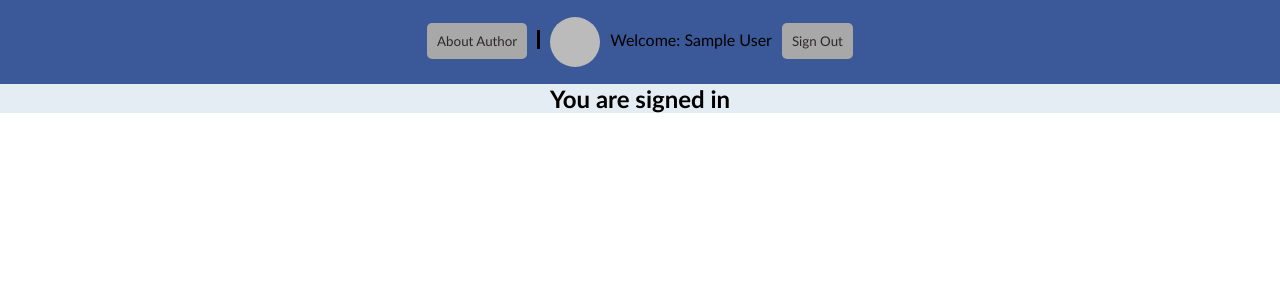
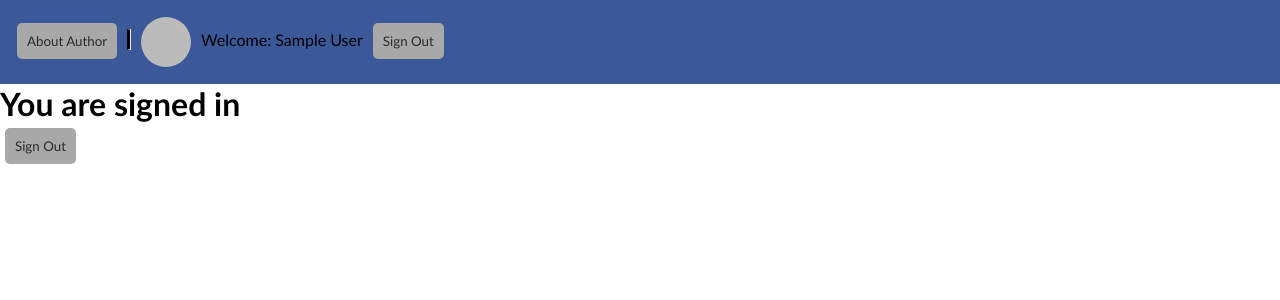
Before and after one commit to EdenSharoni/faceweb, a React (Create React App) app: page /home in a window 1280 px wide. Shown: the top 300 px of the page. Built offline with nearby package versions, Linux system fonts and the light colour scheme; no server answers; sample sign-in values are in the browser's storage.

Commit message:
authentication

```diff
--- a/src/App.css
+++ b/src/App.css
@@ -46,7 +46,7 @@ p {
   right: 0;
 }
 
-.vertical_line {
+hr {
   border-left: 3px solid black;
   display: inline;
 }
--- a/src/App.js
+++ b/src/App.js
@@ -1,6 +1,7 @@
-import React, { Component } from "react";
+import React from "react";
 import "./App.css";
 import { BrowserRouter as Router, Switch, Route } from "react-router-dom";
+import { Redirect } from "react-router-dom";
 import Home from "./components/Home";
 import SignIn from "./components/SignIn";
 import NavBar from "./components/NavBar";
@@ -12,7 +13,7 @@ import "firebase/auth"; //import auth for our user authentication
 
 //hooks
 import { useAuthState } from "react-firebase-hooks/auth";
-import { useCollectionData } from "react-firebase-hooks/firestore";
+//import { useCollectionData } from "react-firebase-hooks/firestore";
 
 //initialize our app
 if (!firebase.apps.length)
@@ -29,14 +30,36 @@ if (!firebase.apps.length)
 
 //reference to our auth and sdk as global variables
 const auth = firebase.auth();
-const firestore = firebase.firestore();
+//const firestore = firebase.firestore();
 
 function App() {
   const [user] = useAuthState(auth);
 
   return (
-    <div className="page_layout">
-      <NavBar auth={auth} />
+    <Router>
+      <NavBar user={user} auth={auth} />
+      <Switch>
+        <Route
+          exact
+          path="/"
+          render={(props) => <SignIn firebase={firebase} auth={auth} />}
+        />
+        <Route
+          exact
+          path="/home"
+          render={(props) =>
+            user ? <Home user={user} auth={auth} /> : <Redirect push to="./" />
+          }
+        />
+        <Route path="*" component={() => "404 NOT FOUND"} />
+      </Switch>
+    </Router>
+  );
+}
+
+/*
+   <div>
+    <NavBar auth={auth} />
       <section>
         {user ? (
           <Home auth={auth} />
@@ -45,7 +68,19 @@ function App() {
         )}
       </section>
     </div>
-  );
-}
+  */
+
+/*
+  <Router>
+      <NavBar auth={auth} />
+      <Switch>
+        <Route exact path="/" render={(props) => <Home auth={auth} />} />
+        <Route
+          path="/signIn"
+          render={(props) => <SignIn firebase={firebase} auth={auth} />}
+        />
+      </Switch>
+    </Router>
+  */
 
 export default App;
--- a/src/components/Home.jsx
+++ b/src/components/Home.jsx
@@ -3,10 +3,18 @@ import React, { Component } from "react";
 class Home extends Component {
   state = {};
   render() {
-    const { auth } = this.props;
+    const { user, auth } = this.props;
+    console.log("Home Page");
+
     return (
       <div>
+        {console.log(user)}
         <h1>You are signed in</h1>
+        {user && (
+          <button className="button" onClick={() => auth.signOut()}>
+            <span> Sign Out</span>
+          </button>
+        )}
       </div>
     );
   }
--- a/src/components/NavBar.jsx
+++ b/src/components/NavBar.jsx
@@ -3,20 +3,19 @@ import React, { Component } from "react";
 class NavBar extends Component {
   state = {};
   render() {
-    const { auth } = this.props;
+    const { user, auth } = this.props;
     return (
       <div className="NavBar_layout">
-        <button class="button">
+        <button className="button">
           <span>About Author</span>
         </button>
-        <div className="vertical_line"></div>
-        {console.log(auth.currentUser)}
-        {auth.currentUser ? (
+        <hr />
+        {user ? (
           <div id="user">
-            <img src={auth.currentUser.photoURL} alt="not found" />
-            <p>{"Welcome: " + auth.currentUser.displayName}</p>
-            {auth.currentUser && (
-              <button class="button" onClick={() => auth.signOut()}>
+            <img src={user.photoURL} alt="not found" />
+            <p>{"Welcome: " + user.displayName}</p>
+            {user && (
+              <button className="button" onClick={() => auth.signOut()}>
                 <span> Sign Out</span>
               </button>
             )}
--- a/src/components/SignIn.jsx
+++ b/src/components/SignIn.jsx
@@ -1,9 +1,8 @@
 import React, { Component } from "react";
 import StyledFirebaseAuth from "react-firebaseui/StyledFirebaseAuth";
+import { Redirect } from "react-router-dom";
 
 class SignIn extends Component {
-  state = { isSignedIn: false };
-
   uiConfig = {
     signInFlow: "popup",
     signInOptions: [
@@ -17,6 +16,8 @@ class SignIn extends Component {
   };
 
   render() {
+    console.log("SignIn Page");
+    if (this.props.auth.currentUser) return <Redirect push to="./home" />;
     return (
       <div className="SignIn_layout">
         <StyledFirebaseAuth
```
Also changed, not shown: src/firebase.js (added, +30 -0 lines).
